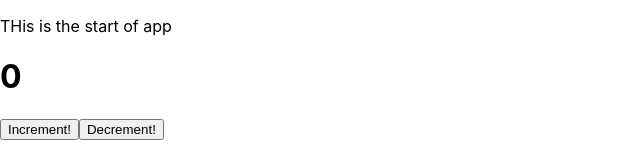
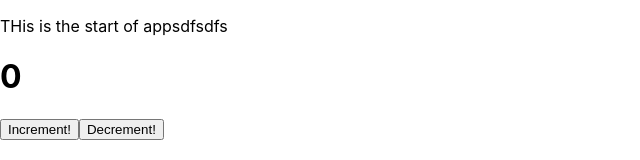
Before and after one commit to geliyangVU/my_react_tutorial, a React (Create React App) app: page / in a window 1280 px wide. Shown: the top 160 px of the page, without its empty margins (0-640 px from the left). Built offline with nearby package versions, Linux system fonts and the light colour scheme.

Commit message:
Update App.js

```diff
--- a/src/App.js
+++ b/src/App.js
@@ -29,7 +29,7 @@ class App extends React.Component {
   render(){
     return (
       <div>
-        <p>THis is the start of app</p>
+        <p>THis is the start of appsdfsdfs</p>
         <h1>{this.state.count}</h1>
         <button onClick={this.handler}>Increment!</button>
         <button onClick={this.handlerDecrement}>Decrement!</button>
```
